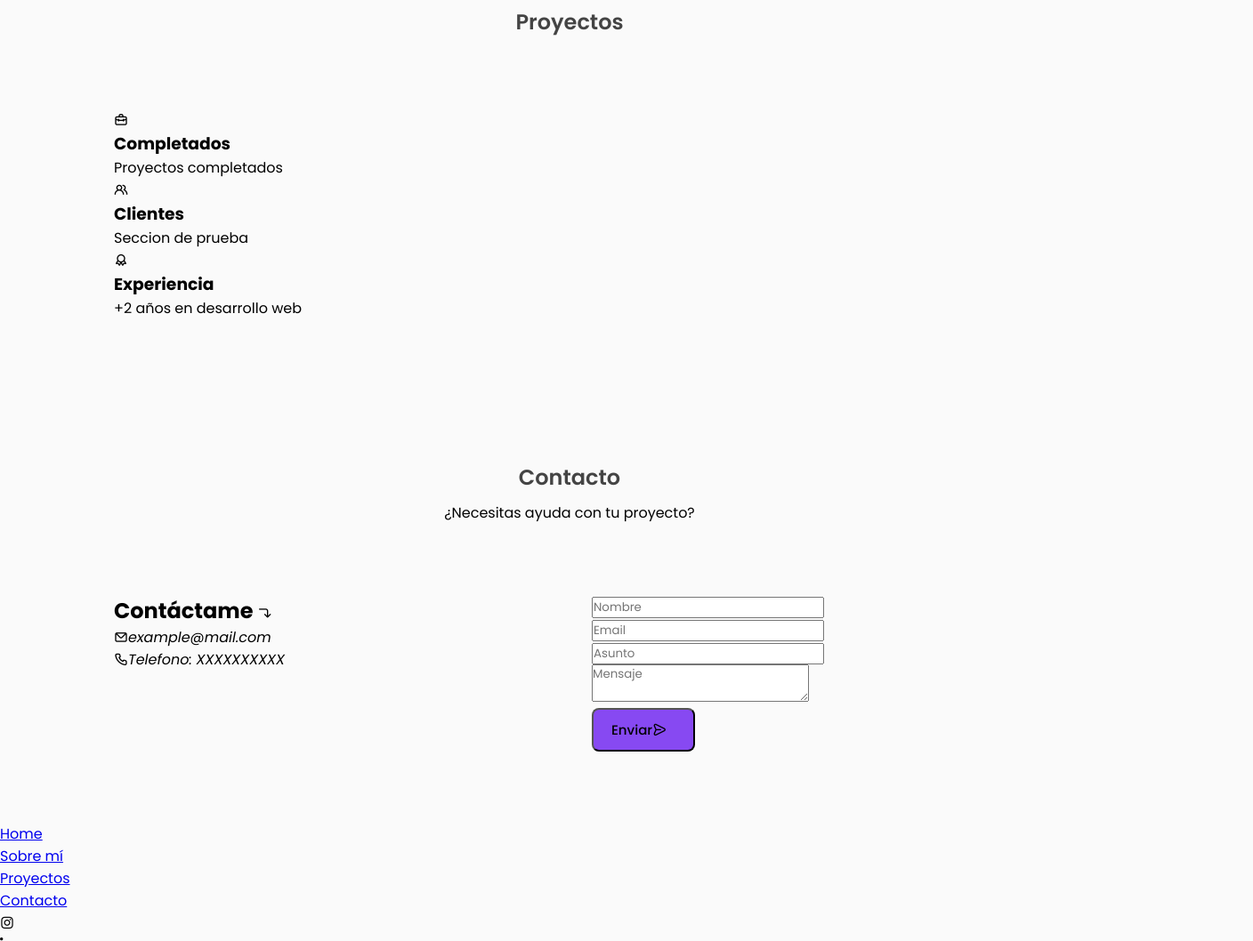
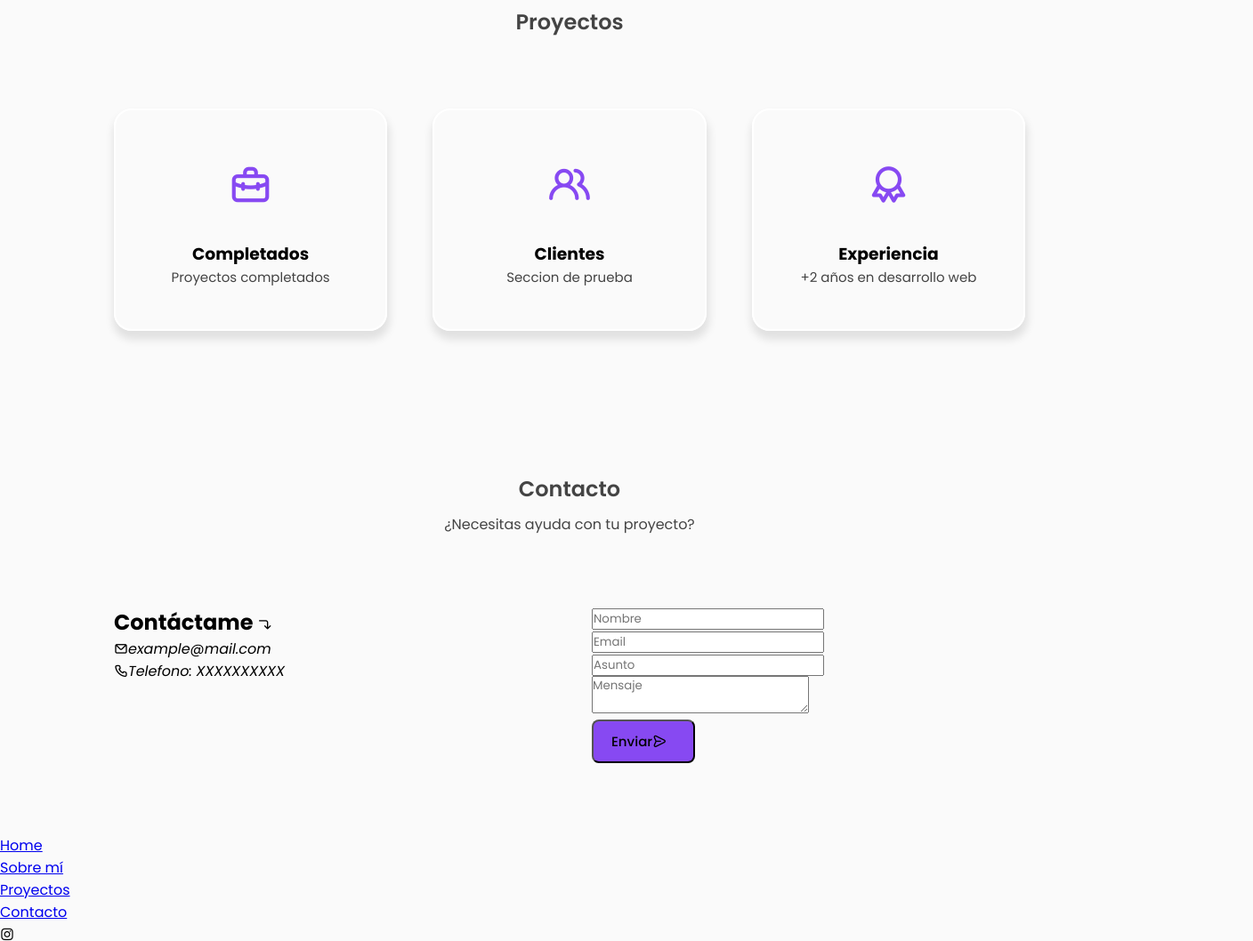
Before and after one commit to Alexis-Srrn/portafolio, a plain HTML site: page index.html in a window 1280 px wide. Shown: the part 1500-2558 px from the top of the page at 89% size, 1408 px wide, since content can reach past the window. Drawn offline with nearby package versions, Linux system fonts and the light colour scheme; a web font is replaced by a local one.

Commit message:
agregados stilos de sección proyectos

```diff
--- a/assets/styles.css
+++ b/assets/styles.css
@@ -514,4 +514,66 @@ i{
 }
 
 
-/*----Projects-----*/
+/*----Project box-----*/
+.project__container{
+   display: flex;
+   width: 100%;
+   justify-content: space-between;
+   gap: 20px;
+   flex-wrap: wrap;
+}
+
+.project__box{
+   position: relative;
+   display: flex;
+   justify-content: center;
+   align-items: center;
+   flex-direction: column;
+   width: 30%;
+   height: 250px;
+   background: transparent;
+   border: 2px solid #fff;
+   border-radius: 20px;
+   box-shadow: 1px 8px 10px 2px var(--first-shadow);
+   overflow: hidden;
+   cursor: pointer;
+}
+
+.project__box > i{
+   font-size: 50px;
+   color: #8749f2;
+   margin-bottom: 25px;
+}
+
+.project__box label{
+   font-size: 15px;
+   color: var(--text-color);
+}
+
+.project__box::after,
+.contact__info::after{
+   content: "";
+   position: absolute;
+   bottom: -100%;
+   background: #8749f2;
+   width: 100%;
+   height: 100%;
+   transition: 0.4s;
+   z-index: 0.1;
+}
+
+.project__box:hover.project__box::after,
+.contact__info:hover.contact__info::after{
+   bottom: 0;
+}
+
+.project__box:hover.project__box i,
+.project__box:hover.project__box > h3,
+.project__box:hover.project__box > label{
+   color: #fff;
+   z-index: 2;
+}
+
+.top__header span{
+   color: var(--text-color);
+}
```
Also changed, not shown: 1 other file.
